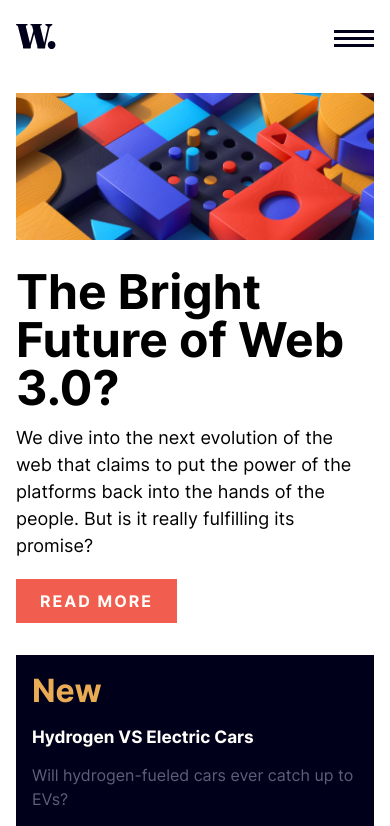
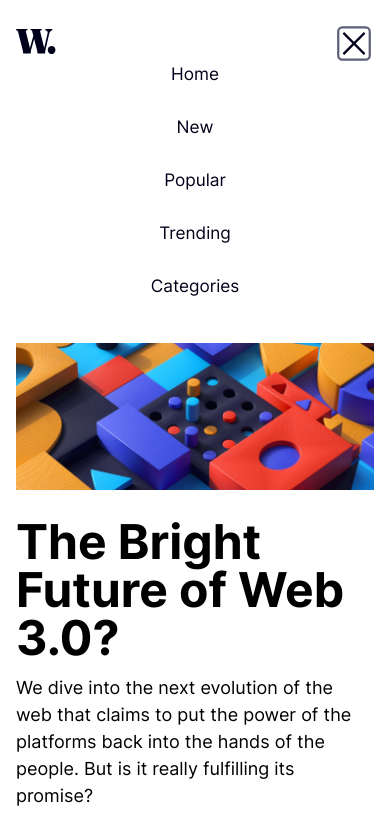
Before and after one commit to Code-Beaker/news-page-code-beaker, a plain HTML site: page index.html in a window 390 px wide. Both pictures are taken after a click on the button "Expand". Shown: the top 826 px of the page. Drawn offline with Linux system fonts and the light colour scheme.

Commit message:
created navigation menu

```diff
--- a/css/style.css
+++ b/css/style.css
@@ -209,6 +209,17 @@ hr {
   display: none;
   background: none;
   border: none;
+  cursor: pointer;
+  border-radius: 0.25rem;
+  padding: 0.25rem;
+  rotate: 45deg;
+  scale: 0.75;
+  transition: 150ms cubic-bezier(0.19, 1, 0.22, 1);
+}
+
+.navbar__toggle-button-active {
+  outline: 3px solid var(--dark-grayish-blue);
+  rotate: 90deg;
 }
 
 .navbar__toggle-img {
@@ -218,6 +229,7 @@ hr {
 /* responsive for mobile phones */
 @media (width < 50rem) {
   .navbar {
+    flex-direction: column;
     padding: 1.5rem 1rem;
     justify-content: center;
   }
@@ -231,7 +243,16 @@ hr {
   }
 
   .navbar__links {
-    display: none;
+    /* display: none; */
+    /* border: 1px solid; */
+    flex-direction: column;
+    height: 0;
+    overflow: hidden;
+    transition: 200ms ease-in-out;
+  }
+
+  .navbar__links-show {
+    height: 15rem;
   }
 
   .container-lg {
--- a/index.html
+++ b/index.html
@@ -30,12 +30,14 @@
               />
             </a>
             <button
+              id="navToggleBtn"
               class="navbar__toggle-button"
               aria-label="Expand"
               aria-hidden="false"
             >
               <img
-                src="assets/images/icon-menu.svg"
+                id="togglerImage"
+                src="assets/images/icon-menu-close.svg"
                 alt="Expand"
                 class="navbar__toggle-img"
               />
@@ -211,5 +213,7 @@
         </div>
       </section>
     </main>
+    <!-- scripts -->
+    <script src="index.js"></script>
   </body>
 </html>
--- /dev/null
+++ b/index.js
@@ -0,0 +1,11 @@
+const navigationToggleButton = document.getElementById("navToggleBtn");
+const navigationLinks = document.querySelector(".navbar__links");
+const navigationToggleIcon = document.getElementById("togglerImage");
+
+navigationToggleButton.addEventListener("click", () => {
+  const buttonStyles = navigationToggleButton.classList;
+  buttonStyles.toggle("navbar__toggle-button-active");
+  const navLinksStyles = navigationLinks.classList;
+  navLinksStyles.toggle("navbar__links-show");
+  navigationToggleIcon.src = "./assets/images/icon-menu-close.svg";
+});
```
